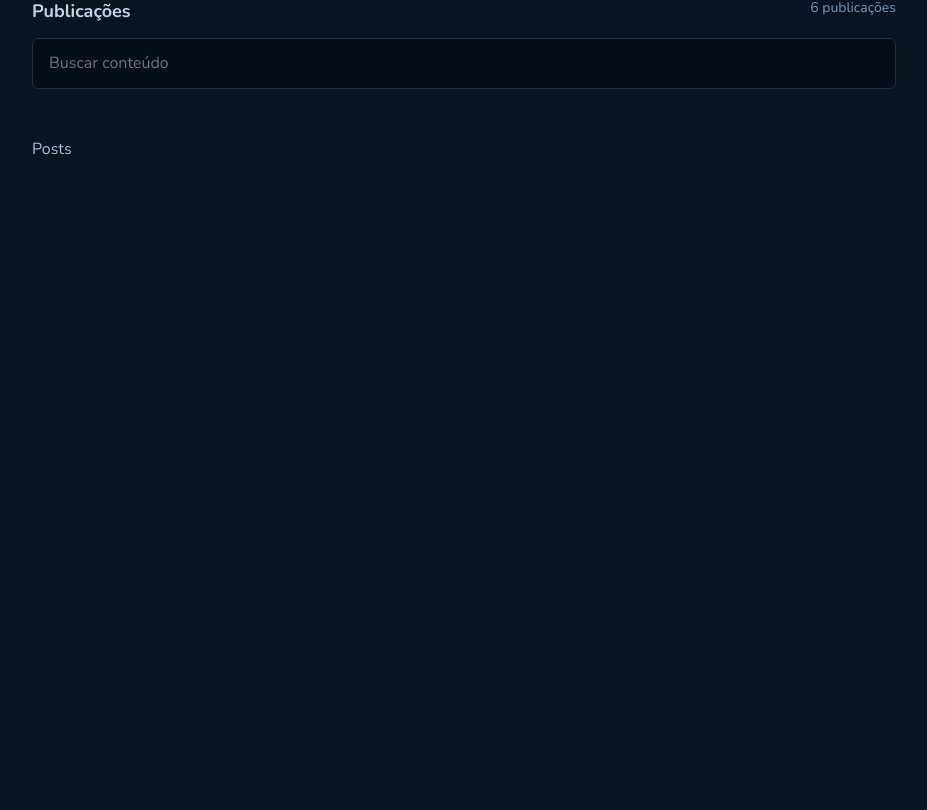
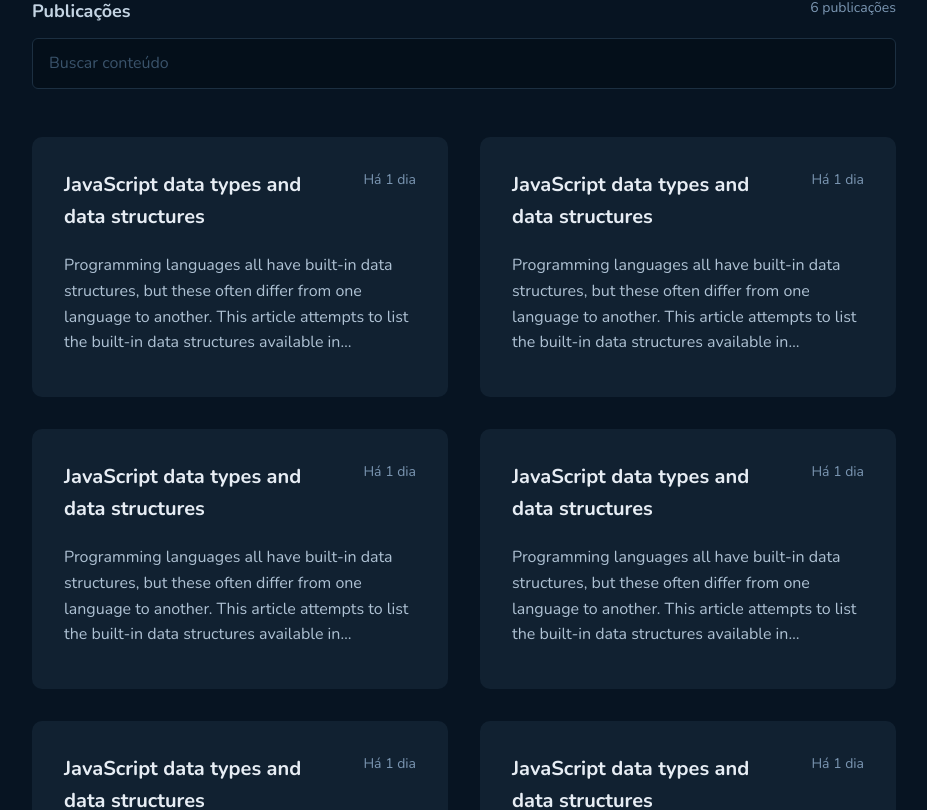
Before and after one commit to rdmuller/react_03_github_blog, a React (Vite) app: page / in a window 1280 px wide. Shown: the part 495-1305 px from the top of the page, without its empty margins (176-1103 px from the left). Before the commit the page ends 800 px from the top, so only its background shows below. Built offline with nearby package versions, Linux system fonts and the light colour scheme.

Commit message:
finalizado o layout da tela principal e as rotas

```diff
--- a/package.json
+++ b/package.json
@@ -17,6 +17,7 @@
     "axios": "^1.2.2",
     "react": "^18.2.0",
     "react-dom": "^18.2.0",
+    "react-router-dom": "^6.6.2",
     "styled-components": "^5.3.6"
   },
   "devDependencies": {
--- a/src/App.tsx
+++ b/src/App.tsx
@@ -1,13 +1,16 @@
 import { ThemeProvider } from "styled-components";
-import { Posts } from "./pages/Posts";
 import { GlobalStyle } from "./styles/global";
 import { defaultTheme } from "./styles/themes/default";
+import { BrowserRouter } from "react-router-dom";
+import { Router } from "./router";
 
 export function App() {
 	return (
 		<ThemeProvider theme={defaultTheme}>
 			<GlobalStyle />
-			<Posts />
+			<BrowserRouter>
+				<Router />
+			</BrowserRouter>
 		</ThemeProvider>
 	);
 }
--- /dev/null
+++ b/src/components/Card/index.tsx
@@ -0,0 +1,13 @@
+import { CardContainer } from "./styles";
+
+export function Card () {
+	return (
+		<CardContainer>
+			<div>
+				<h2>JavaScript data types and data structures</h2>
+				<span>Há 1 dia</span>
+			</div>
+			<p>Programming languages all have built-in data structures, but these often differ from one language to another. This article attempts to list the built-in data structures available in JavaScript and what properties they have. These can be used to build other data structures. Wherever possible, comparisons with other languages are drawn. Dynamic typing JavaScript is a loosely typed and dynamic language. Variables in JavaScript are not directly associated with any particular value type, and any variable can be assigned (and re-assigned) values of all types: let foo = 42; // foo is now a number foo = 'bar'; // foo is now a string foo = true; // foo is now a boolean</p>
+		</CardContainer>
+	);
+}
--- /dev/null
+++ b/src/components/Card/styles.ts
@@ -0,0 +1,35 @@
+import styled from "styled-components";
+
+export const CardContainer = styled.div`
+    display: flex;
+    flex-direction: column;
+    gap: 1.25rem;
+    max-width: 26rem;
+    width: 26rem;
+    min-height: 16.25rem;
+    background-color: ${props => props.theme["base-post"]};
+    border-radius: 10px;
+    padding: 32px;
+
+    :hover {
+        border: 2px solid ${props => props.theme["base-label"]};
+    }
+
+    div {
+        display: flex;
+        gap: 1rem;
+    }
+
+    span {
+        color: ${props => props.theme["base-span"]};
+        font-size: 0.875rem;
+        white-space: nowrap;
+    }
+
+    P {
+        overflow: hidden; /* remove o estouro do elemento */
+        display: -webkit-box;
+        -webkit-line-clamp: 4; /* quantidade de linhas */
+        -webkit-box-orient: vertical; /* conteúdo será apresentado verticalmente */
+    }
+`;
--- a/src/components/GithubInfo/styles.ts
+++ b/src/components/GithubInfo/styles.ts
@@ -1,13 +1,9 @@
 import styled from "styled-components";
 
 export const GithubInfoContainer = styled.section`
-    width: 100%;
-    max-width: 864px;
-    margin: 0 auto;
     display: flex;
     align-items: flex-start;
     gap: 2rem;
-    margin-top: -5.5rem;
 
     background-color: ${props => props.theme["base-profile"]};
     border-radius: 10px;
--- /dev/null
+++ b/src/layout/DefaultLayout/index.tsx
@@ -0,0 +1,14 @@
+import { Header } from "../../components/Header";
+import { Outlet } from "react-router-dom";
+import { LayoutContainer } from "./styles";
+
+export function DefaultLayout() {
+	return (
+		<div>
+			<Header />
+			<LayoutContainer>
+				<Outlet />
+			</LayoutContainer>
+		</div>
+	);
+}
--- /dev/null
+++ b/src/layout/DefaultLayout/styles.ts
@@ -0,0 +1,10 @@
+import styled from "styled-components";
+
+export const LayoutContainer = styled.section`
+    width: 100%;
+    max-width: 864px;
+    margin: 0 auto;
+    display: flex;
+    flex-direction: column;
+    margin-top: -5.5rem;
+`;
--- a/src/pages/Posts/SearchForm/styles.ts
+++ b/src/pages/Posts/SearchForm/styles.ts
@@ -22,9 +22,13 @@ export const SearchFormContainer = styled.form`
         border-radius: 6px;
         padding: 12px 16px;
         border: 1px solid ${props => props.theme["base-border"]};
-        color: ${props => props.theme["base-label"]};
+        color: ${props => props.theme["base-text"]};
         font-size: 1rem;
         font-weight: 400;
         background-color: ${props => props.theme["base-input"]};
+
+        ::placeholder {
+            color: ${props => props.theme["base-label"]};
+        }
     }
 `;
--- a/src/pages/Posts/index.tsx
+++ b/src/pages/Posts/index.tsx
@@ -1,16 +1,22 @@
-import { Header } from "../../components/Header";
 import { GithubInfo } from "../../components/GithubInfo";
-import { PostsContainer } from "./styles";
+import { PostsContainer, PostsContent } from "./styles";
 import { SearchForm } from "./SearchForm";
+import { Card } from "../../components/Card";
 
 export function Posts() {
 	return (
 		<div>
-			<Header />
 			<GithubInfo />
 			<PostsContainer>
 				<SearchForm />
-				Posts
+				<PostsContent>
+					<Card />
+					<Card />
+					<Card />
+					<Card />
+					<Card />
+					<Card />
+				</PostsContent>
 			</PostsContainer>
 		</div>
 	);
--- a/src/pages/Posts/styles.ts
+++ b/src/pages/Posts/styles.ts
@@ -5,3 +5,9 @@ export const PostsContainer = styled.main`
     max-width: 864px;
     margin: 0 auto;
 `;
+
+export const PostsContent = styled.div`
+    display: flex;
+    gap: 2rem;
+    flex-wrap: wrap;
+`;
--- /dev/null
+++ b/src/router.tsx
@@ -0,0 +1,13 @@
+import { Routes, Route } from "react-router-dom";
+import { DefaultLayout } from "./layout/DefaultLayout";
+import { Posts } from "./pages/Posts";
+
+export function Router() {
+	return (
+		<Routes>
+			<Route path="/" element={<DefaultLayout />}>
+				<Route path="/" element={<Posts />} />
+			</Route>
+		</Routes>
+	);
+}
--- a/src/styles/global.ts
+++ b/src/styles/global.ts
@@ -47,4 +47,9 @@ export const GlobalStyle = createGlobalStyle`
             border-width: 0px 0px 1px 0px;
         }
     }
+
+    :focus {
+        outline: 0;
+        box-shadow: 0 0 0 2px ${props => props.theme.blue};
+    }
 `;
```
Also changed, not shown: 1 other file (tests, documents, lock files or other folders).
